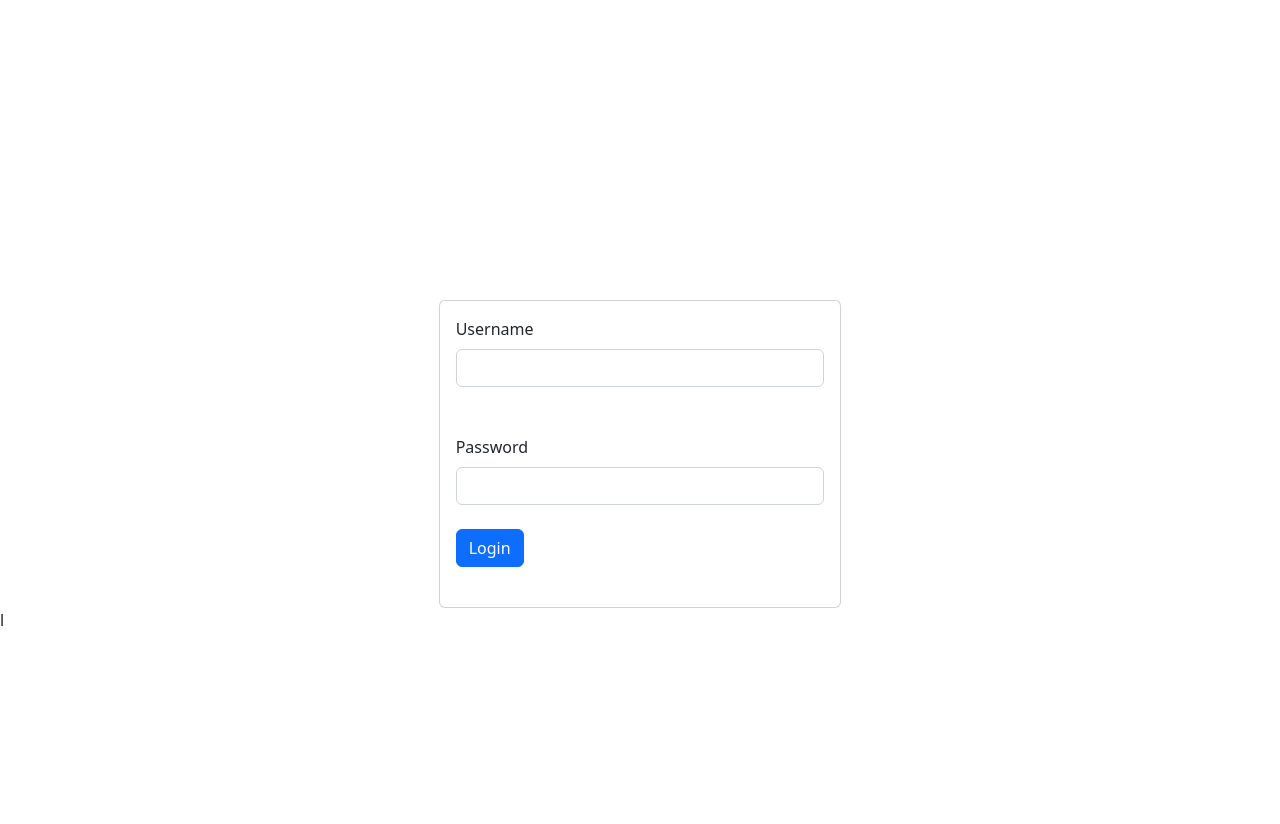
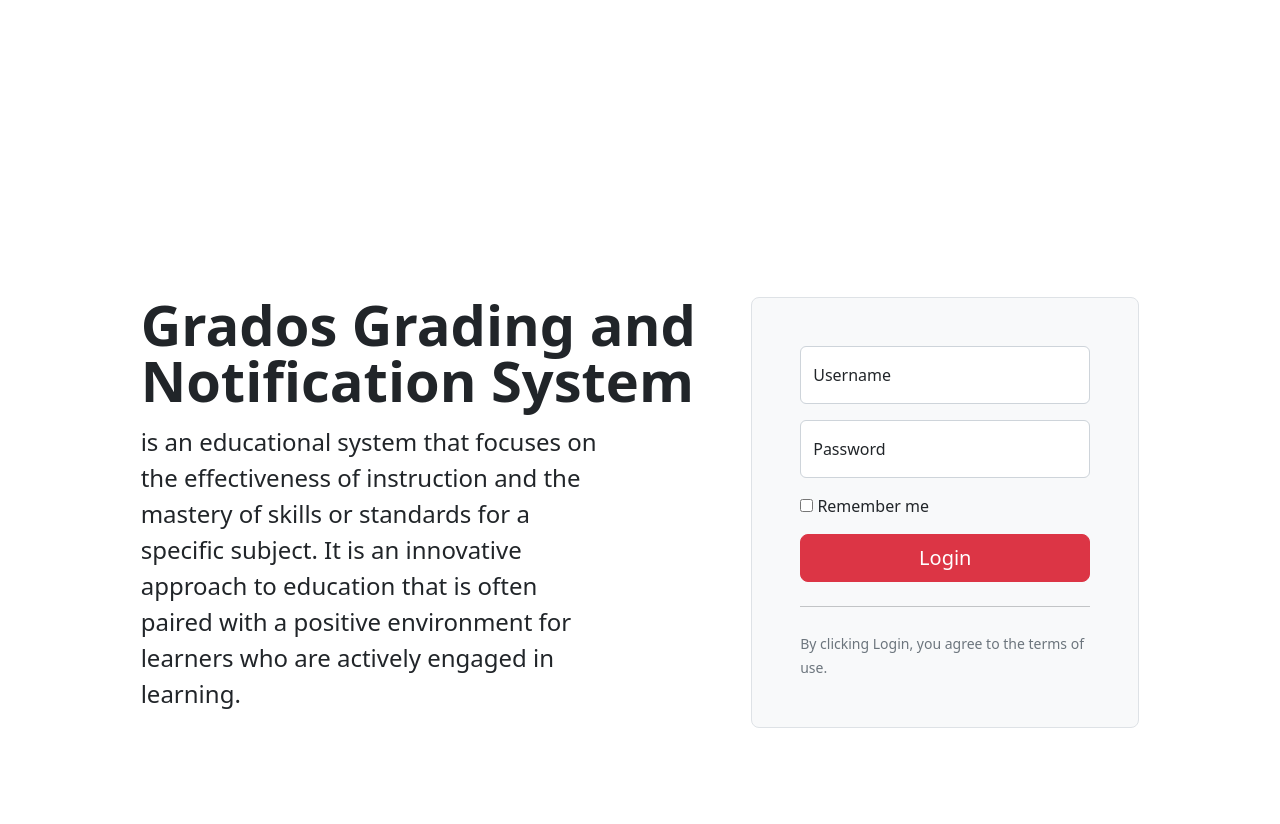
Before and after one commit to heljhumenad/grado, a Django app: page /accounts/login in a window 1280 px wide. Before the commit the page ends 626 px from the top, so only its background shows below. Run offline with Django 4.2, Linux system fonts and the light colour scheme; some libraries are stand-ins or nearby versions.

Commit message:
:lipstick: update login and logout UI

```diff
--- a/grados/templates/accounts/dashboard.html
+++ b/grados/templates/accounts/dashboard.html
@@ -17,7 +17,7 @@
           <button type="button" class="btn-close" data-bs-dismiss="modal" aria-label="Close"></button>
         </div>
         <div class="modal-body">
-          ...
+          <a href="{% url 'accounts:accounts_logout'%}" class="btn btn-danger">{% trans "Logout" %}</a>
         </div>
         <div class="modal-footer">
           <button type="button" class="btn btn-secondary" data-bs-dismiss="modal">Close</button>
--- a/grados/templates/accounts/login.html
+++ b/grados/templates/accounts/login.html
@@ -3,33 +3,35 @@
 {% load django_bootstrap5 %}
 {% block title %} Login {% endblock title %}
 {% block login_form %}
-<!-- TODO: Add icons for the forms -->
-<!-- TODO: Prettifier this html -->
-  <div class="row justify-content-center">
-    <div class="col-4">
-      <div class="card">
-          <div class="card-body">
-    <form method="post">
+<div class="container col-xl-10 col-xxl-8 px-4 py-5">
+	<div class="row align-items-center g-lg-5 py-5">
+	  <div class="col-lg-7 text-center text-lg-start">
+		<h1 class="display-4 fw-bold lh-1 mb-3">{% trans "Grados Grading and Notification System" %}</h1>
+		<p class="col-lg-10 fs-4">{% trans "is an educational system that focuses on the effectiveness of instruction and the mastery of skills or standards for a specific subject. It is an innovative approach to education that is often paired with a positive environment for learners who are actively engaged in learning." %}</p>
+	  </div>
+	  <div class="col-md-10 mx-auto col-lg-5">
+		<form class="p-4 p-md-5 border rounded-3 bg-light" method="POST">
       {% csrf_token %}
       {% bootstrap_form_errors form %}
-      <!-- Email input -->
-      <div class="form-outline mb-4">
-        <label class="form-label" for="username">{% trans 'Username' %}</label>
-        <input type="text" id="username" name="username" class="form-control" />
-        <i class="fa-solid fa-user"></i>
+		  <div class="form-floating mb-3">
+			<input type="text" name="username" class="form-control" id="floatingInput" placeholder="Username">
+			<label for="floatingInput">{% trans "Username" %}</label>
       </div>
-  <!-- Password input -->
-  <div class="form-outline mb-4">
-    <label class="form-label" for="password">{% trans 'Password' %}</label>
-    <input type="password" id="password" name="password" class="form-control" />
+		  <div class="form-floating mb-3">
+			<input type="password" name="password" class="form-control" id="floatingPassword" placeholder="Password">
+			<label for="floatingPassword">{% trans "Password" %}</label>
+    </div>
+		  <div class="checkbox mb-3">
+			<label>
+			  <input type="checkbox" name="remember-me" value="remember-me"> {% trans "Remember me" %}
+			</label>
+		  </div>
+		  <button class="w-100 btn btn-lg btn-danger" type="submit">{% trans "Login" %}</button>
+		  <hr class="my-4">
+		  <small class="text-muted">{% trans "By clicking Login, you agree to the terms of use." %}</small>
+		</form>
+	  </div>
+	</div>
   </div>
-  <div class="form-outline mb-4">
-  <button class="btn btn-primary btn-block" type="submit">{% trans 'Login' %}</button>
-</div>
-  </div>
-</form>
-</div>
-  </div>
-</div>
 
 {% endblock login_form %}
--- a/grados/templates/common/base.html
+++ b/grados/templates/common/base.html
@@ -9,15 +9,16 @@
     <title>{% block title %}{% endblock title %}| Grados</title>
     <!-- <link rel="stylesheet" href="{% static 'index.css' %}"> -->
     <!-- <link href="https://cdn.jsdelivr.net/npm/bootstrap@5.0.2/dist/css/bootstrap.min.css" rel="stylesheet" integrity="sha384-EVSTQN3/azprG1Anm3QDgpJLIm9Nao0Yz1ztcQTwFspd3yD65VohhpuuCOmLASjC" crossorigin="anonymous"> -->
-    <link rel="stylesheet" href="https://cdnjs.cloudflare.com/ajax/libs/font-awesome/6.4.0/css/fontawesome.min.css">
+    <link rel="stylesheet" href="https://cdnjs.cloudflare.com/ajax/libs/font-awesome/6.0.0/css/all.min.css" />
     <link rel="stylesheet" href="{% static 'css/bootstrap.css' %}">
 </head>
 <body>
     <div class="container-fluid">
-        <div class="login-form" style="margin-top:300px">
+        <div class="login-form" style="margin-top:200px">
         {% block login_form %} {% endblock login_form %}
         </div>
     </div>
+    {% block logout_hero %}{% endblock logout_hero %}
 <script src="{% static 'js/bootstrap.bundle.js' %}"></script>
 </body>
-</html>l
+</html>
```
Also changed, not shown: grados/templates/accounts/logout.html (+13 -13 lines).
